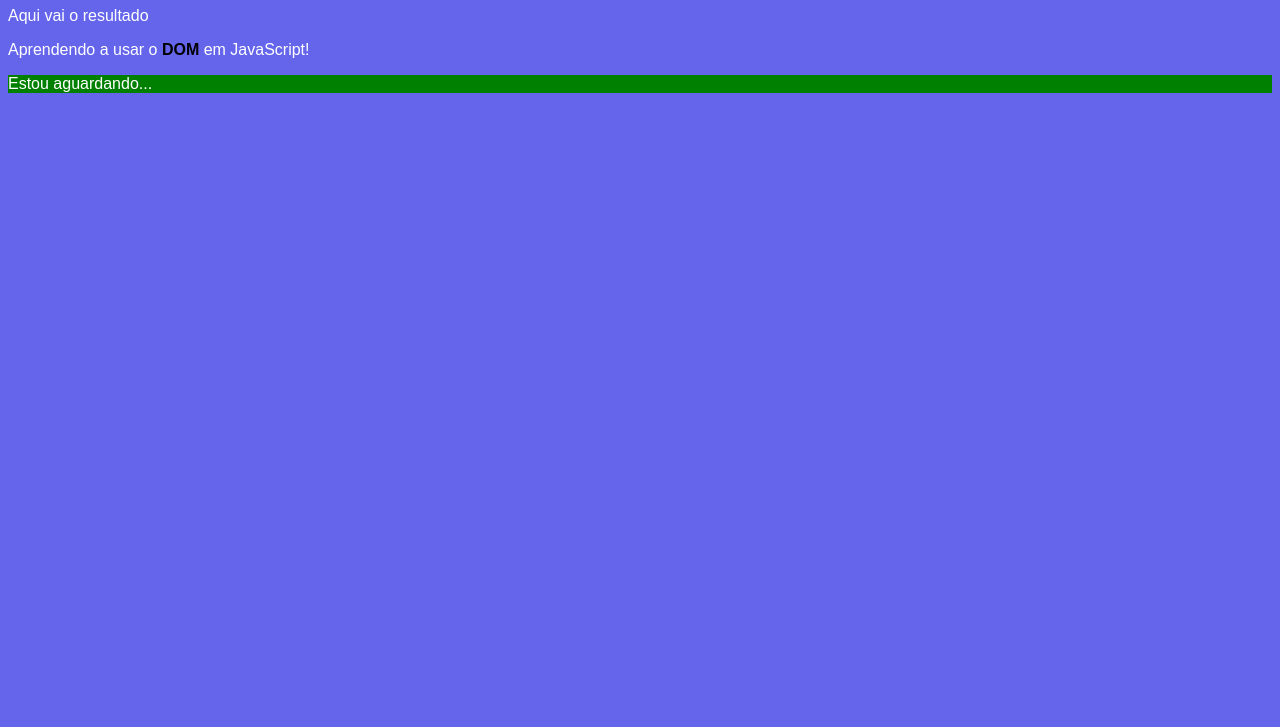
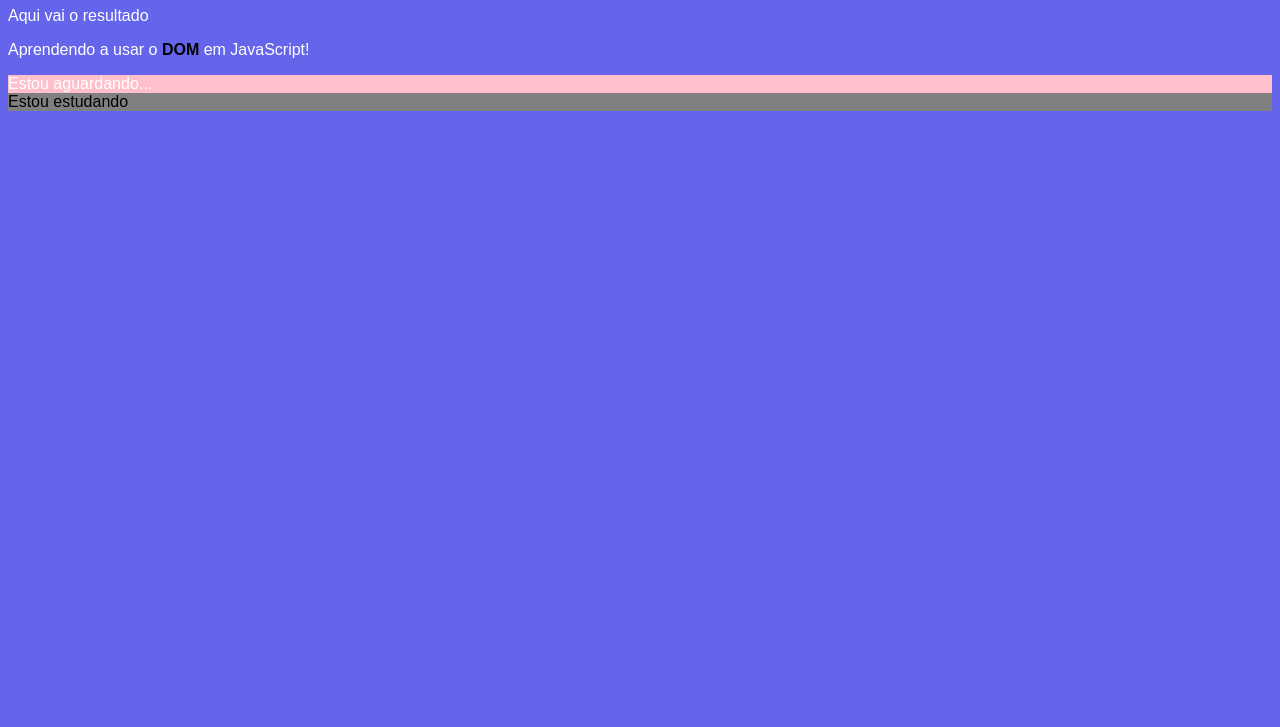
Before and after one commit to Leonardo-de-Castro/javascript, a plain HTML site: page exercicios/ex005/index.html in a window 1280 px wide. Shown: the part 73-800 px from the top of the page. Drawn offline with Linux system fonts and the light colour scheme.

Commit message:
Atualização exercício java

```diff
--- a/exercicios/ex005/index.html
+++ b/exercicios/ex005/index.html
@@ -12,13 +12,19 @@
    <p>Aqui vai o resultado</p>
    <p>Aprendendo a usar o <strong>DOM</strong> em JavaScript!</p>
    <div id="msg">Clique em mim</div>
+   <div class="name">Exemplo</div>
 
    <script>
     var corpo = window.document.body
-    var p1 = window.document.getElementsByTagName('p')[1]
+    var p1 = window.document.getElementsByTagName('p')[0]
     var d = window.document.getElementById('msg')
-    d.style.background = 'green'
+    d.style.background = 'pink'
     d.innerText = 'Estou aguardando...'
+
+    var di = window.document.querySelector('div.name')
+    di.style.color = 'black'
+    di.style.background = 'gray'
+    di.innerText = 'Estou estudando'
    </script>
 </body>
 </html>
```
